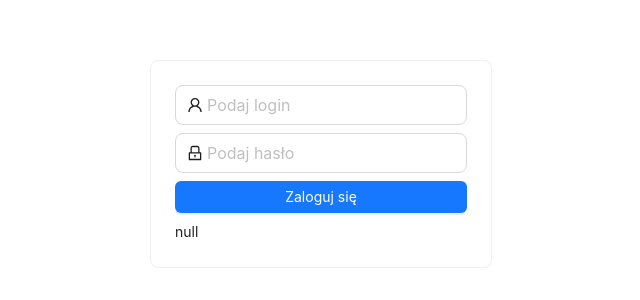
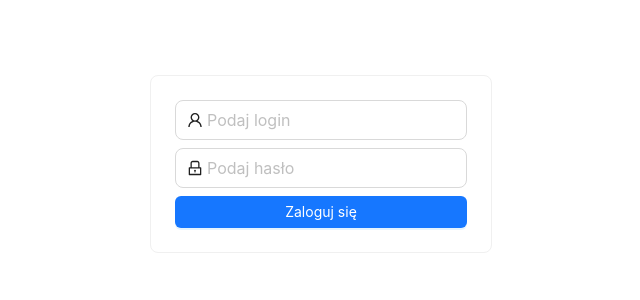
Before and after one commit to DominikRasinski/react-simple-practise, a Next.js app in the folder nextjs-laboratory/next-laboratory/: page / in a window 1280 px wide. Shown: the part 236-536 px from the top of the page, without its empty margins (319-959 px from the left). Built offline with nearby package versions, Linux system fonts and the light colour scheme.

Commit message:
fix: update Auth component and getUser function to return a Promise<string>

```diff
--- a/nextjs-laboratory/next-laboratory/src/app/auth/Auth.tsx
+++ b/nextjs-laboratory/next-laboratory/src/app/auth/Auth.tsx
@@ -6,7 +6,7 @@ import "@ant-design/v5-patch-for-react-19";
 import { useActionState } from "react";
 
 type AuthProps = {
-    onSubmit: (prevState: any, queryData: any) => Promise<void>;
+    onSubmit: (prevState: any, queryData: any) => Promise<string>;
 }
 
 export const Auth = (props: AuthProps) => {
@@ -20,7 +20,7 @@ export const Auth = (props: AuthProps) => {
                     <Input size="large" placeholder="Podaj login" name="login" prefix={<UserOutlined />} />
                     <Input size="large" type="password" placeholder="Podaj hasło" name="password" prefix={<LockOutlined />} />
                     <Button type="primary" htmlType="submit">Zaloguj się</Button>
-                    {isPending ? "Loading" : `${state}`}
+                    {isPending ? "Loading" : state}
                 </form>
             </Card>
         </div>
--- a/nextjs-laboratory/next-laboratory/src/app/auth/action/getUser.ts
+++ b/nextjs-laboratory/next-laboratory/src/app/auth/action/getUser.ts
@@ -1,5 +1,5 @@
 "use server"
-export const getUser = async (prevState: any, queryData: any) => {
+export const getUser = async (prevState: any, queryData: any): Promise<string> => {
     const dataLink = process.env.DATA_LINK;
 
     const login = queryData.get("login");
```
